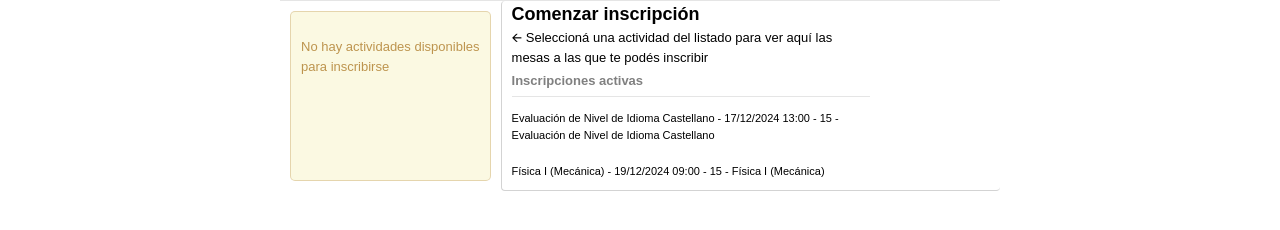
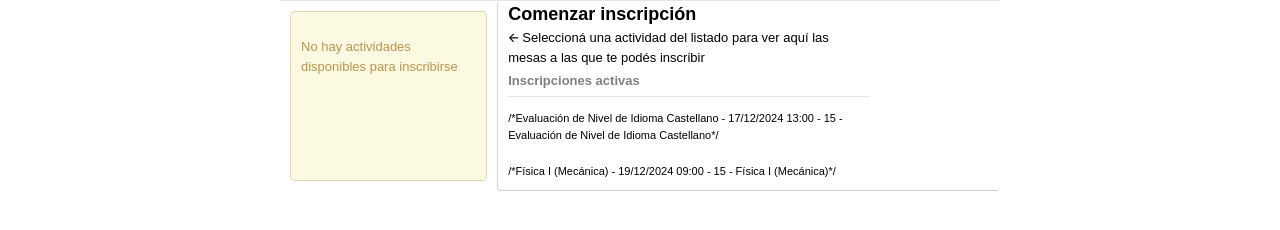
Before and after one commit to Vasili721/autogestion-uca, a plain HTML site: page examen.html in a window 1280 px wide. Shown: the part 194-424 px from the top of the page. Drawn offline with Linux system fonts and the light colour scheme.

Commit message:
Update examen.html

```diff
--- a/examen.html
+++ b/examen.html
@@ -54,8 +54,8 @@
                 <h5>🡨 Seleccioná una actividad del listado para ver aquí las mesas a las que te podés inscribir</h5>
                 <h6>Inscripciones activas</h6>
                 <hr>
-                <p>Evaluación de Nivel de Idioma Castellano - 17/12/2024 13:00 - 15 - Evaluación de Nivel de Idioma Castellano</p>
-                <p>Física I (Mecánica) - 19/12/2024 09:00 - 15 - Física I (Mecánica)</p>
+                <p>/*Evaluación de Nivel de Idioma Castellano - 17/12/2024 13:00 - 15 - Evaluación de Nivel de Idioma Castellano*/</p>
+                <p>/*Física I (Mecánica) - 19/12/2024 09:00 - 15 - Física I (Mecánica)*/</p>
             </div>
         </div>
     </div>
```
